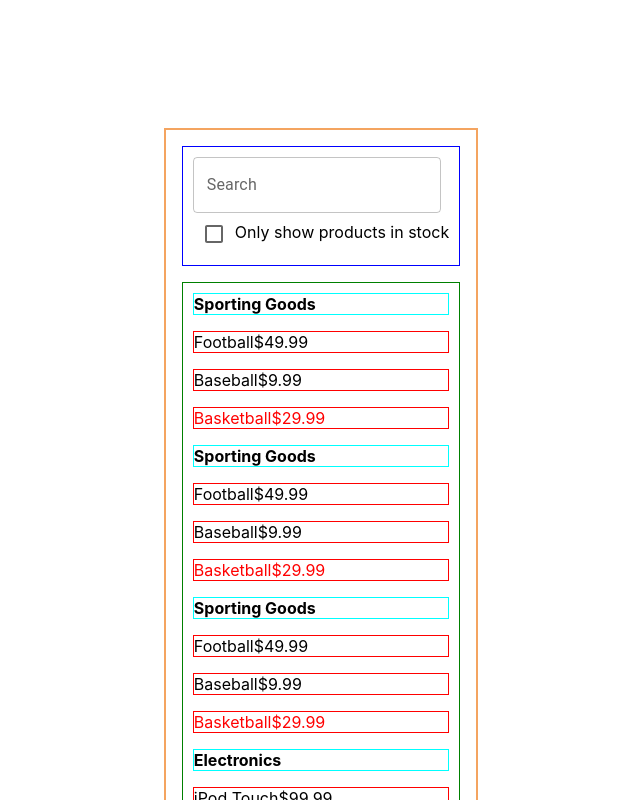
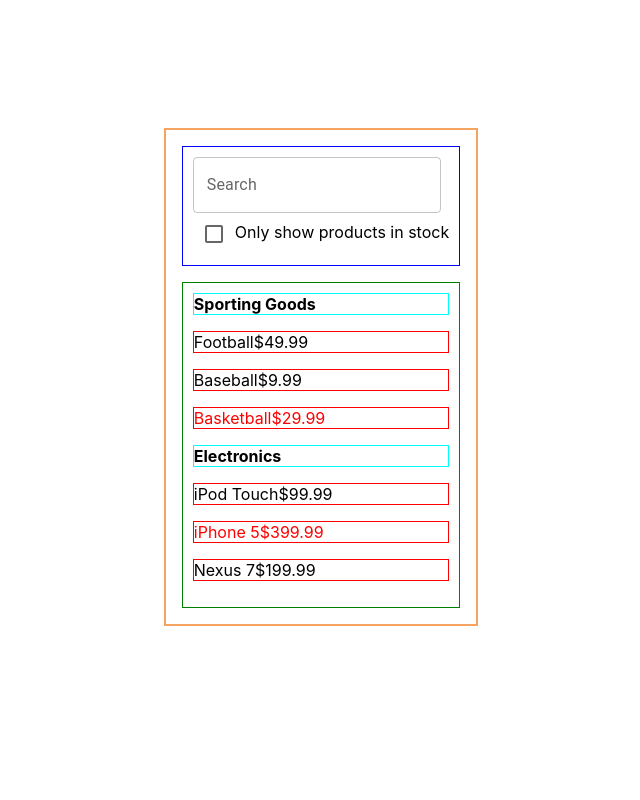
Before and after one commit to AnuvaPandya/React-assignment, a React (Create React App) app: page / in a window 1280 px wide. Shown: the top 800 px of the page, without its empty margins (319-959 px from the left). Built offline with nearby package versions, Linux system fonts and the light colour scheme.

Commit message:
suggestions implemented

```diff
--- a/src/components/ItemList.js
+++ b/src/components/ItemList.js
@@ -1,4 +1,4 @@
-import React, { useState } from "react";
+import React, { useState, useEffect } from "react";
 import { Data } from "./Data";
 import Items from "./Items";
 import "./ItemList.css";
@@ -9,7 +9,12 @@
 const ItemList = () => {
   const label = { inputProps: { "aria-label": "Checkbox demo" } };
   const [store, setStore] = useState("");
-  const [includes, setIncludes] = useState([]);
+  const [includes, setIncludes] = useState(false);
+  const [data, setData] = useState([]);
+
+  useEffect(() => {
+    setData(Data);
+  }, []);
 
   return (
     <div style={{ border: "2px solid sandybrown" }}>
@@ -41,10 +46,10 @@
           margin: "1rem",
         }}
       >
-        {Data.map((item) => item.category).map((categoryName) => {
+        {[...new Set(data.map((item) => item.category))].map((categoryName) => {
           return (
             <CategoryList
-              data={Data}
+              data={data}
               store={store}
               includes={includes}
               categoryName={categoryName}
```
